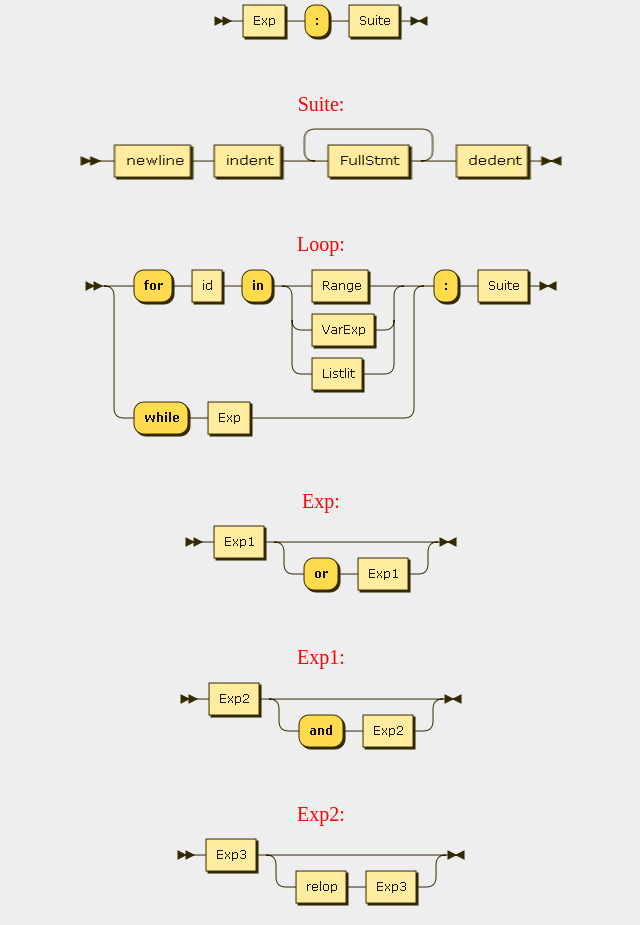
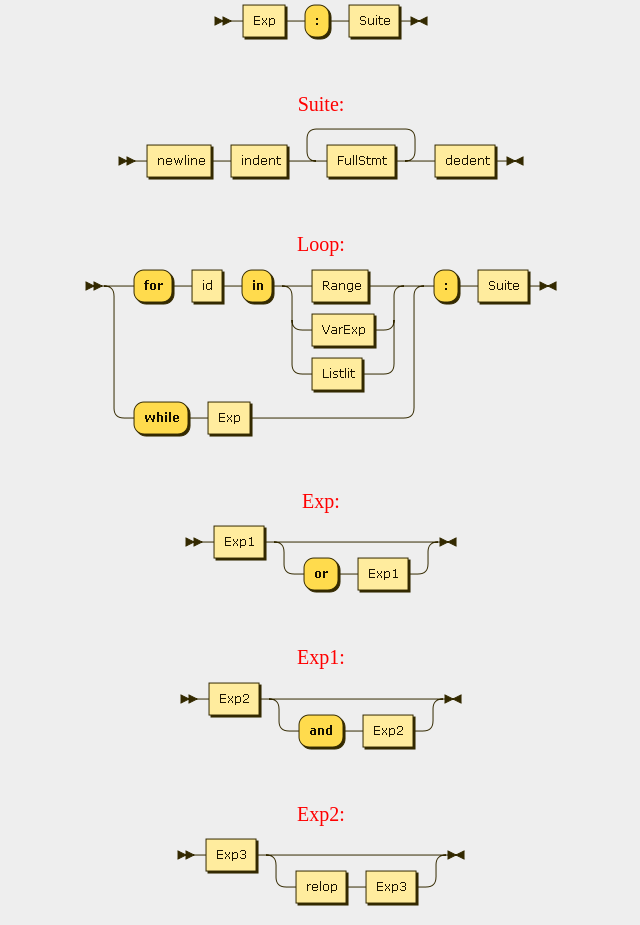
Before and after one commit to Teecolz/bool, a website: page index.html in a window 1280 px wide. Shown: the part 7380-8305 px from the top of the page, without its empty margins (319-959 px from the left). Drawn offline with Linux system fonts and the light colour scheme.

Commit message:
more sizing fixes

```diff
--- a/index.html
+++ b/index.html
@@ -385,7 +385,7 @@ fun fibonacci (x):
       </div>
       <div class="col-xs-12 diagram">
         <p class="diagram-header">Suite:</p>
-        <img border="0" src="images/diagram/Suite.png" height="52" width="482" usemap="#Suite.map"><map name="Suite.map">
+        <img border="0" src="images/diagram/Suite.png" height="52" width="406" usemap="#Suite.map"><map name="Suite.map">
       </div>
       <div class="col-xs-12 diagram">
         <p class="diagram-header">Loop:</p>
```
